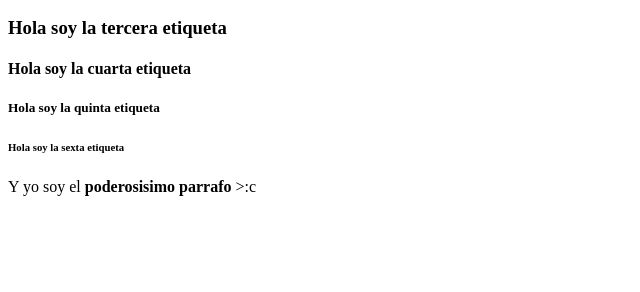
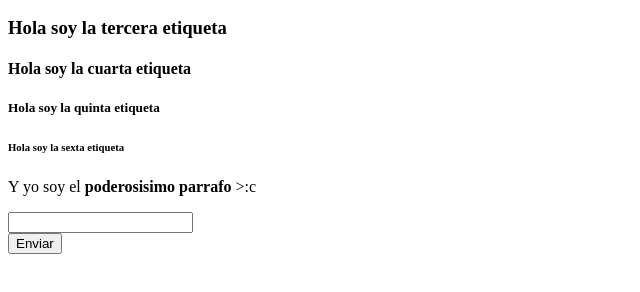
Before and after one commit to sh4rkd/santander-front, a plain HTML site: page index.html in a window 1280 px wide. Shown: the part 110-402 px from the top of the page, without its empty margins (0-640 px from the left). Drawn offline with Linux system fonts and the light colour scheme.

Commit message:
Ejercicio 4 Sesion 1, crear formulario

```diff
--- a/index.html
+++ b/index.html
@@ -14,5 +14,11 @@
     <h5> Hola soy la quinta etiqueta </h5>
     <h6> Hola soy la sexta etiqueta </h6>
     <p> Y yo soy el <b>poderosisimo parrafo</b> >:c </p
+
+    <!-- Agregar Formulario -->
+    <form action="">
+        <input type="email"><br>
+        <button type="submit">Enviar</button>
+    </form>
   </body>
 </html>
```
